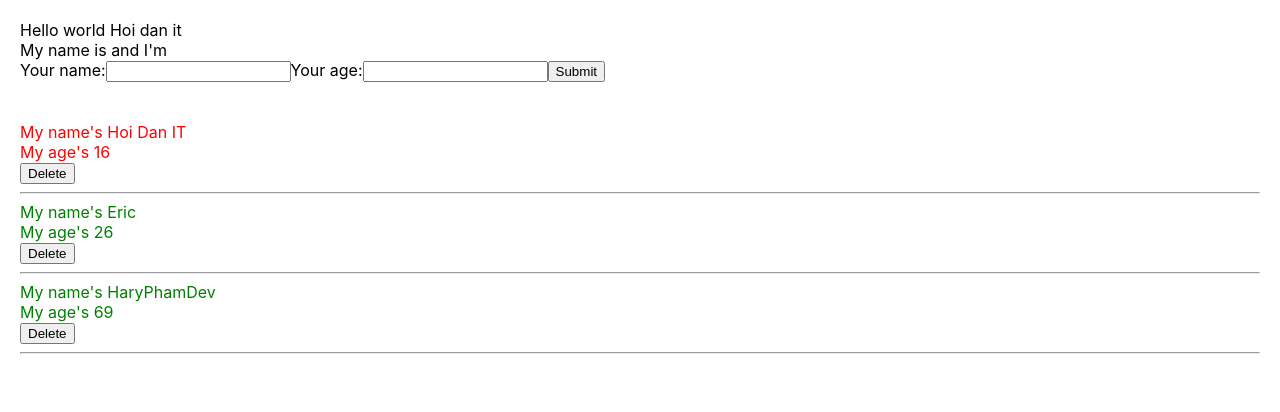
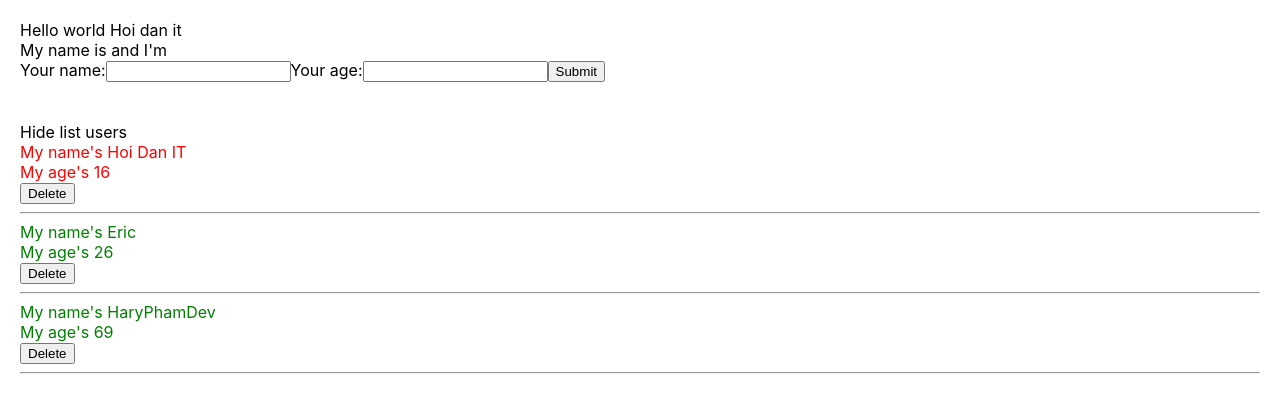
Before and after one commit to vanthoi08/test-demo-react, a React (Create React App) app: page / in a window 1280 px wide. Shown: the top 412 px of the page. Built offline with nearby package versions, Linux system fonts and the light colour scheme.

Commit message:
video 35

```diff
--- a/src/components/DisplayInfor.js
+++ b/src/components/DisplayInfor.js
@@ -1,4 +1,4 @@
-import React from "react";
+import React, { useState } from "react";
 import './DisplayInfor.scss'
 import logo from './../logo.svg';
 
@@ -47,10 +47,24 @@
 
 const DisplayInfor = (props) => {
     const { listUsers } = props;
+    // Bien            // ham cap nhat giá trị
+    const [isShowHideListUser, setShowHideListUser] = useState(true);
+    //  tuowng đương
+    // this.state = {
+    //     isShowHideListUser: true
+    // }
+    const handleShowHideListUser = () => {
+        setShowHideListUser(!isShowHideListUser);
+    }
 
     return (
         <div className="display-infor-container">
-            {true &&
+            <div>
+                <span onClick={() => handleShowHideListUser()} >
+                    {isShowHideListUser === true ? "Hide list users" : "Show List user"}
+                </span>
+            </div>
+            {isShowHideListUser &&
                 // Fragment
                 <>
                     {listUsers.map((user, index) => {
```
